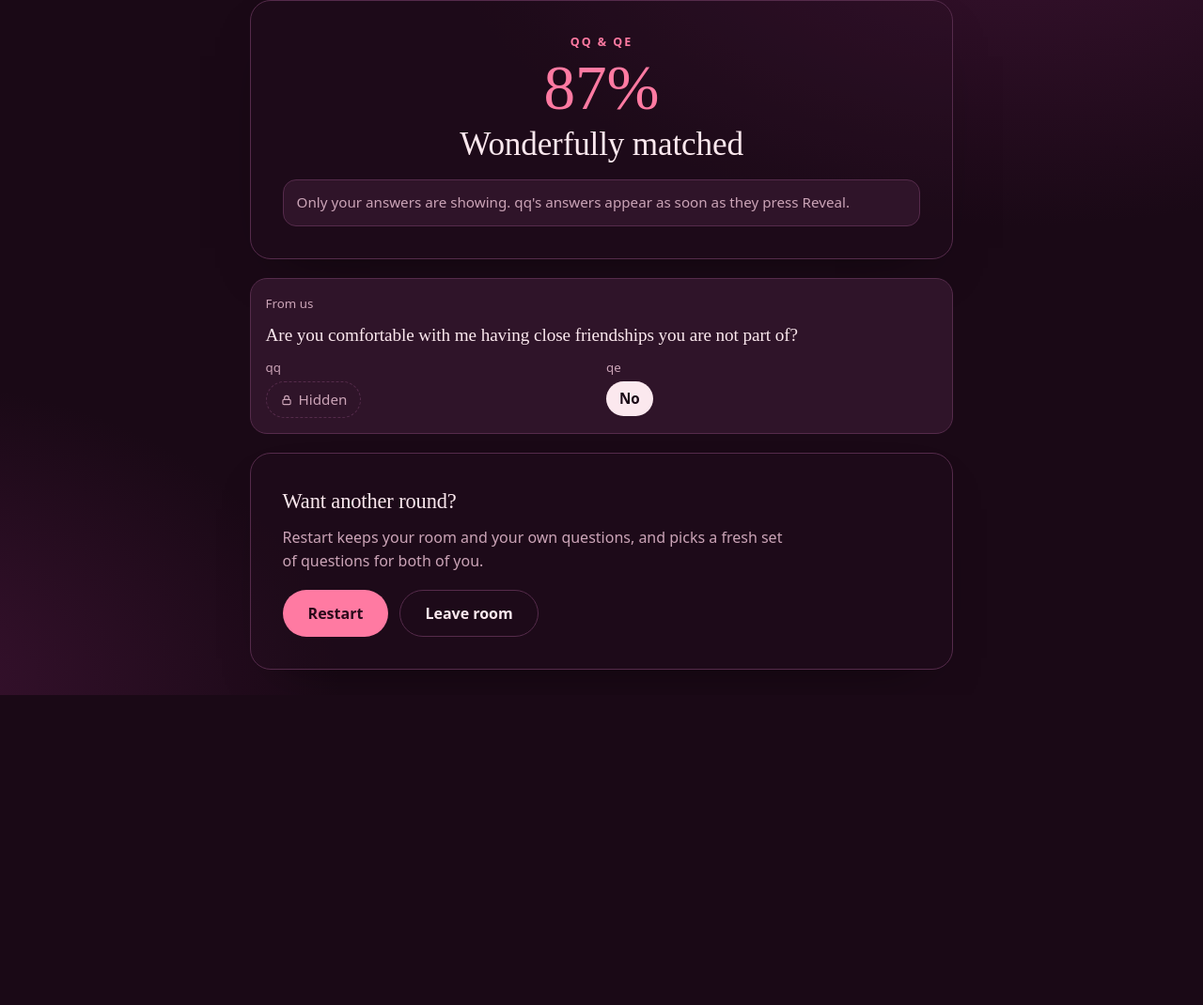
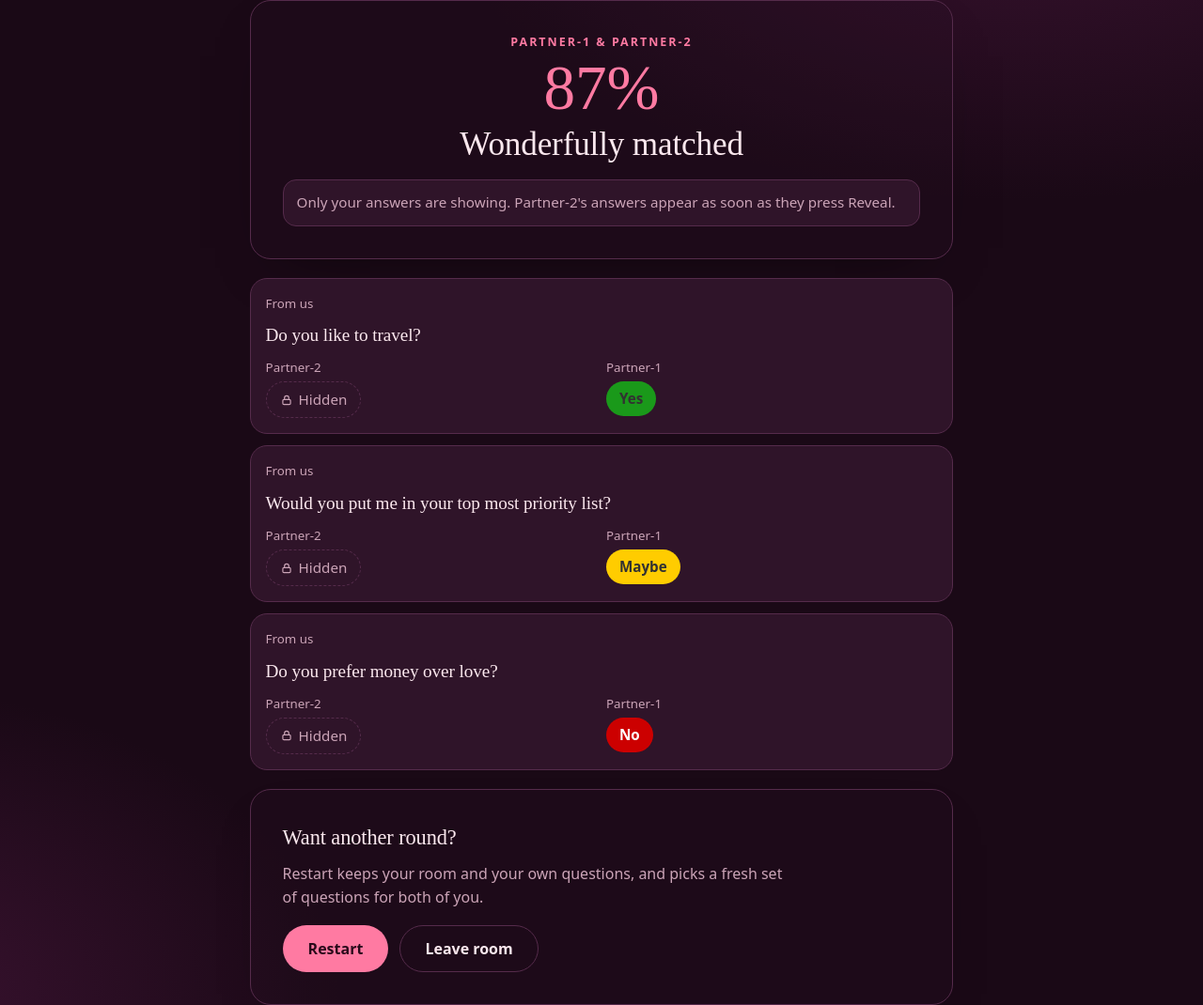
Before and after one commit to Prohor722/compatabilityTest, a Laravel app: page /half-reveal in a window 1280 px wide. Shown: the part 60-1130 px from the top of the page at 94% size. Before the commit the page ends 800 px from the top, so only its background shows below. Run offline with Laravel 12, Linux system fonts and the light colour scheme.

Commit message:
half reveal dynamic data added

```diff
--- a/public/css/mystyle.css
+++ b/public/css/mystyle.css
@@ -77,6 +77,21 @@
     margin: 20px 0;
 }
 
+.Yes {
+    background-color: rgb(26, 153, 26) !important;
+    color: rgb(50, 50, 50) !important;
+}
+
+.No {
+    background-color: rgb(204, 0, 0) !important;
+    color: white !important;
+}
+
+.Maybe {
+    background-color: rgb(255, 204, 0) !important;
+    color: rgb(50, 50, 50) !important;
+}
+
 
 /* Tab View  */
 @media (max-width: 850px) and (min-width: 581px) {
--- a/resources/views/game/questions/half_reveal_page.blade.php
+++ b/resources/views/game/questions/half_reveal_page.blade.php
@@ -2,26 +2,38 @@
 @section('question-contents')
         <div class="panel">
             <div class="score">
-                <p class="eyebrow">qq &amp; qe</p>
-                <div class="pct">87%</div>
-                <h2>Wonderfully matched</h2>
+                <p class="eyebrow">{{ $user }} &amp; {{ $partner }}</p>
+                <div class="pct">{{ $matchPercentage }}%</div>
+                <h2>{{ $status }}</h2>
             </div>
-            <div class="banner">Only your answers are showing. qq's answers appear as soon as they press Reveal.</div>
+            <div class="banner">Only your answers are showing. {{ $partner }}'s answers appear as soon as they press Reveal.</div>
         </div>
 
         <div class="rlist">
+            @foreach ($quesAns as $question => $answer)
                 <article class="rq">
                     <div style="display:flex;justify-content:space-between;gap:10px;align-items:baseline"><small>From
                             us</small></div>
-                <h3>Are you comfortable with me having close friendships you are not part of?</h3>
+                    <h3>{{ $question }}</h3>
                     <div class="pair">
-                    <div class="who"><small>qq</small><span class="chip hid"><svg viewBox="0 0 24 24">
+                        <div class="who">
+                            <small>{{ $partner }}</small>
+                            <span class="chip hid">
+                                <svg viewBox="0 0 24 24">
                                     <rect x="5" y="11" width="14" height="9" rx="2"></rect>
                                     <path d="M8 11V8a4 4 0 018 0v3"></path>
-                            </svg>Hidden</span></div>
-                    <div class="who"><small>qe</small><span class="chip no">No</span></div>
+                                </svg>
+                                Hidden
+                            </span>
+                        </div>
+
+                        <div class="who">
+                            <small>{{ $user }}</small>
+                            <span class="chip no {{ $answer }}">{{ $answer  }}</span>
+                        </div>
                     </div>
                 </article>
+            @endforeach
 
         </div>
 
@@ -31,7 +43,9 @@
                 <p class="sub">Restart keeps your room and your own questions, and picks a fresh set of questions
                     for both of you.</p>
             </div>
-            <div class="btns"><button class="btn primary" data-act="restart">Restart</button><button
-                    class="btn ghost" data-act="home">Leave room</button></div>
+            <div class="btns">
+                <button class="btn primary" data-act="restart">Restart</button>
+                <button class="btn ghost" data-act="home">Leave room</button>
+            </div>
         </div>
 @endsection
--- a/routes/web.php
+++ b/routes/web.php
@@ -96,7 +96,17 @@ Route::get('/finish_page', function () {
 })->name('game.finish_page');
 
 Route::get('/half-reveal', function () {
-    return view('game.questions.half_reveal_page');
+    $user = 'Partner-1';
+    $partner = 'Partner-2';
+    $quesAns = [
+        'Do you like to travel?'=> 'Yes',
+        'Would you put me in your top most priority list?'=> 'Maybe',
+        'Do you prefer money over love?'=> 'No',
+    ];
+    $matchPercentage = 87;
+    $status = 'Wonderfully matched';
+    return view('game.questions.half_reveal_page',
+    compact('user', 'partner', 'quesAns', 'matchPercentage', 'status'));
 })->name('game.half_reveal');
 
 Route::get('/wait-to-reveal', function () {
```
Lines whose indentation alone changed are shown as unchanged.
